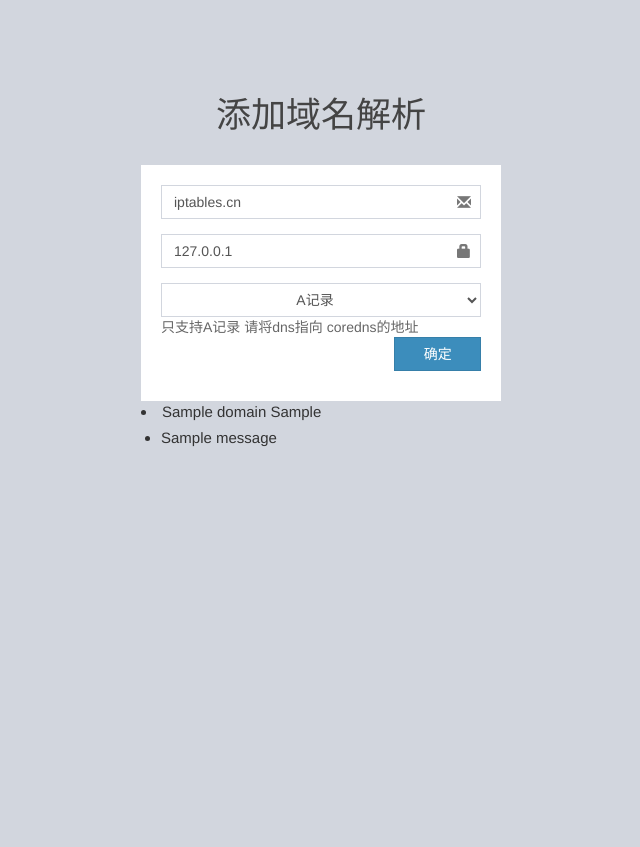
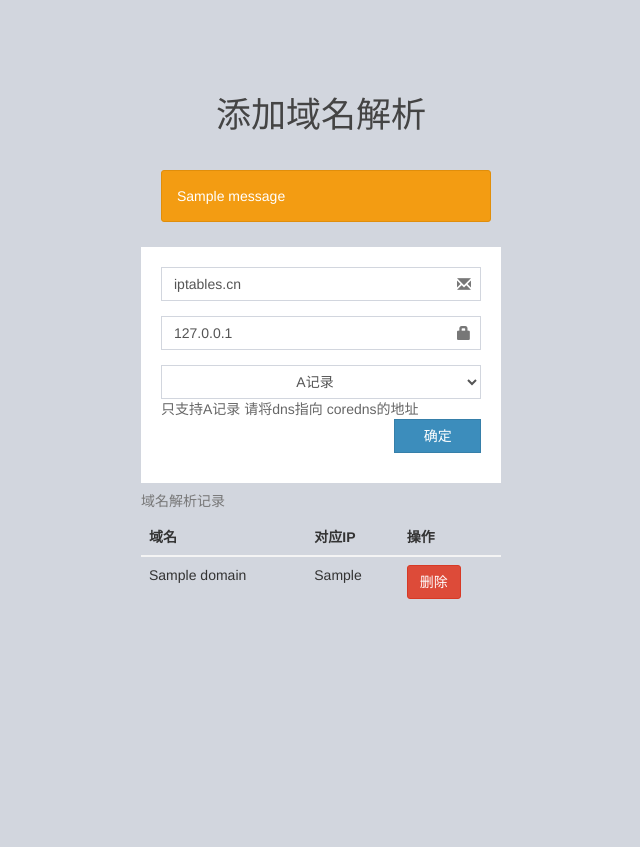
Before and after one commit to younglinuxer/coredns-web, a Flask app: template coredns-web/corednspy/templates/index.html in a window 1280 px wide. Shown: the top 847 px of the page, without its empty margins (319-959 px from the left). Run offline with Flask 2, Linux system fonts and the light colour scheme; the template is opened without the code that fills it: most values are stand-ins (such as "Sample title", 1, 10 or a date in 2020); one stand-in notice (Sample message) is shown; some libraries are stand-ins or nearby versions.

Commit message:
更新到py3.8 新增删除接口 及页面

```diff
--- a/coredns-web/corednspy/run.py
+++ b/coredns-web/corednspy/run.py
@@ -1,17 +1,18 @@
 #!/usr/bin/env python
 # encoding: utf-8
 from flask import Flask, render_template, request, flash,redirect,url_for
+# import Jinja2
+import json,re
 import etcd3
-import json,re
 
-etcd = etcd3.client(host='etcd-dns', port='2379')
+etcd = etcd3.client(host='192.168.71.135', port='2379')
 
 def get_dns():
     data = etcd.get_all_response()
     k_dict = []
     for i in data.kvs:
-        if (str(i.key).split('/')[0]) == '' and (str(i.key).split('/')[1] == 'coredns'):
-            domain = i.key.split('/')
+        if (str(i.key,'utf-8').split('/')[0]) == '' and (str(i.key,'utf-8').split('/')[1] == 'coredns'):
+            domain = str(i.key,'utf-8').split('/')
             domain.reverse()
             del domain[-2:]
             result = {'domain': '.'.join(str(i) for i in domain), 'ip': json.loads(i.value)['host']}
@@ -25,8 +26,9 @@ def add_dns(domain='www.example.com', host='127.0.0.1'):
     key.reverse()
     value = '{"host":"%s","ttl":10}' % host
     d_key = '/' + "/".join(str(i) for i in key)
-    print d_key, value
+    print(d_key, value)
     etcd.put(d_key, value)
+
 
 
 app = Flask(__name__)
@@ -41,21 +43,31 @@ def index():
         dnstype = request.form['dnstype']
         compile_ip = re.compile(
             '^(1\d{2}|2[0-4]\d|25[0-5]|[1-9]\d|[1-9])\.(1\d{2}|2[0-4]\d|25[0-5]|[1-9]\d|\d)\.(1\d{2}|2[0-4]\d|25[0-5]|[1-9]\d|\d)\.(1\d{2}|2[0-4]\d|25[0-5]|[1-9]\d|\d)$')
-        if domain == "manager" or domain == "enterprise" or domain == "personal" or domain == "evaluation" or domain == "www" or domain == "":
-            flash(u'过滤敏感信息')
-            return render_template('index.html')
-        elif not compile_ip.match(ip_value):
-            print 'IP地址不合法'
+        if not compile_ip.match(ip_value):
+            print('IP地址不合法')
             flash(u'IP地址不合法')
             return render_template('index.html')
         c = add_dns(domain=domain,host=ip_value)
-        print c
+        print(c)
         flash(u'更新域名完成请稍后查看')
         return redirect(url_for('index'))
     if request.method == 'GET':
         return render_template('index.html', jxjl=get_dns())
     return render_template('index.html')
 
-#
+
+@app.route('/del_dns', methods=["POST"])
+def del_dns():
+    domain = request.form['domain']
+    key = domain.split('.')
+    key.append('coredns')
+    key.reverse()
+    d_key = '/' + "/".join(str(i) for i in key)
+    print(d_key)
+    etcd.delete(str(d_key))
+    flash(u'删除完成')
+    return render_template('index.html')
+
+
 if __name__ == '__main__':
-    app.run(host='0.0.0.0', port=8081,debug=True)
+    app.run(host='0.0.0.0', port=8083,debug=True)
--- a/coredns-web/corednspy/templates/index.html
+++ b/coredns-web/corednspy/templates/index.html
@@ -22,6 +22,20 @@
     <div class="login-logo">
         <a >添加域名解析</a>
     </div>
+    {% block custom_message %}
+        {% with messages = get_flashed_messages(with_categories=true) %}
+            {% if messages %}
+                <div class="select-bar">
+                    <ul style="margin:0 0 0 10px;padding:5px 10px;">
+                        {% for category, message in messages %}
+                            <div class="alert alert-warning">{{ message | safe }}</div>
+{#                            <li style="font-size:15px;">{{ message | safe }}</li>#}
+                        {% endfor %}
+                    </ul>
+                </div>
+            {% endif %}
+        {% endwith %}
+    {% endblock %}
     <!-- /.login-logo -->
     <div class="login-box-body">
 
@@ -67,21 +81,43 @@
     </div>
 
     <div class="select-bar" >
-        {% for dns in jxjl %}
-            <li style="font-size:15px;">{{ dns.domain }} {{ dns.ip }}</li>
+        <table class="table table-hover">
+      <caption>域名解析记录</caption>
+          <thead>
+            <tr>
+              <th>域名</th>
+              <th>对应IP</th>
+              <th>操作</th>
+            </tr>
+          </thead>
+          <tbody>
+            {% for dns in jxjl %}
+            <tr>
+              <td>{{ dns.domain }}</td>
+              <td>{{ dns.ip }}</td>
+              <td><button id="{{ dns.domain }}" onclick="javascript:delete_fc(this);" type="button" class="btn btn-danger">删除</button></td>
+            </tr>
         {% endfor %}
+          </tbody>
+        </table>
     </div>
-    {% block custom_message %}
-        {% with messages = get_flashed_messages(with_categories=true) %}
-            {% if messages %}
-                <div class="select-bar">
-                    <ul style="margin:0 0 0 10px;padding:5px 10px;">
-                        {% for category, message in messages %}
-                            <li style="font-size:15px;">{{ message | safe }}</li>
-                        {% endfor %}
-                    </ul>
-                </div>
-            {% endif %}
-        {% endwith %}
-    {% endblock %}
+    <script type="text/javascript">
+        function delete_fc(e)
+        {
+             {#const params app_name=e.id;#}
+             let data = "domain=" + e.id,
+      　　　　 url = '/del_dns',
+      　　　　 xhr = new XMLHttpRequest();
+          　　xhr.open('post', url);
+              //设置header
+          　　xhr.setRequestHeader('Content-type', 'application/x-www-form-urlencoded');
+          　　xhr.send(data);
+          　　xhr.onreadystatechange = function () {
+          　　　　if (xhr.readyState === 4 && ( xhr.status === 200 || xhr.status === 304 )){
+          　　　　　　console.log(xhr.responseText);
+                    location.reload();
+          　　　　}
+          　　}
+        }
+    </script>
 </div>
```
